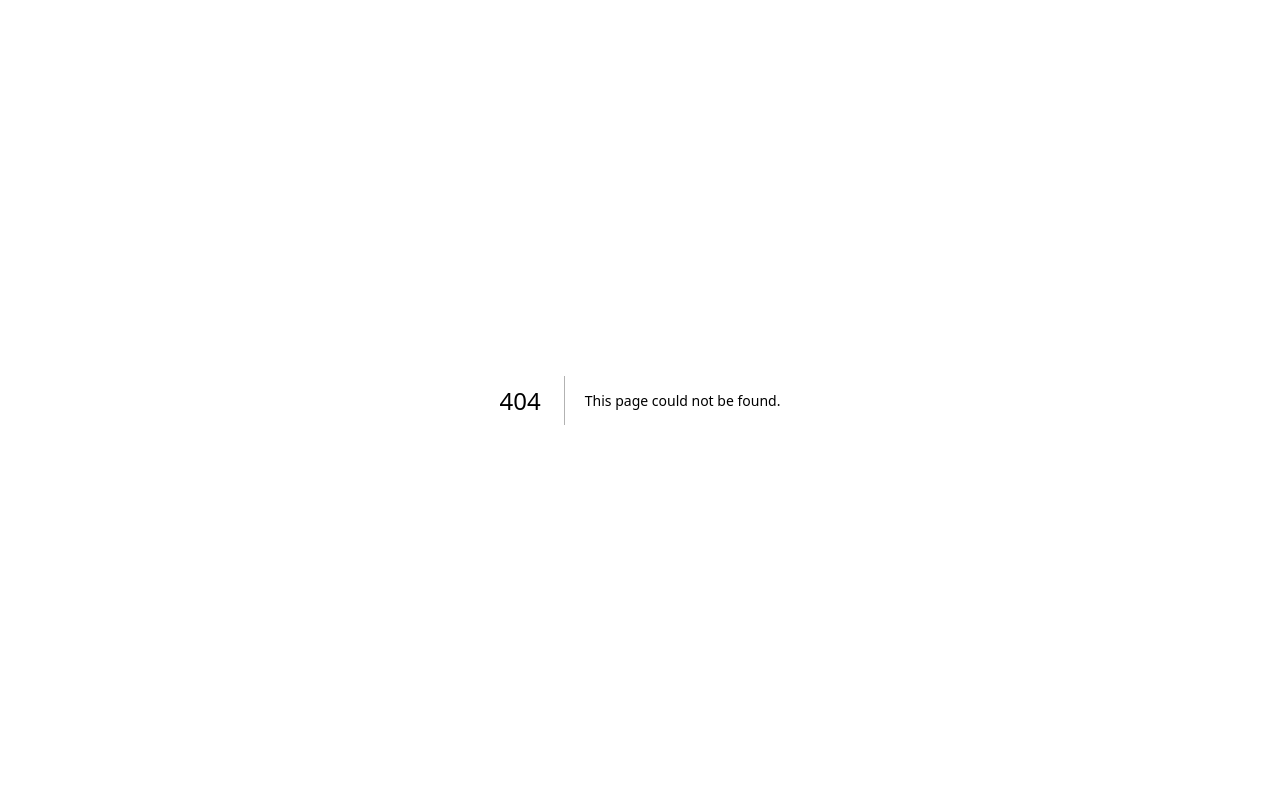
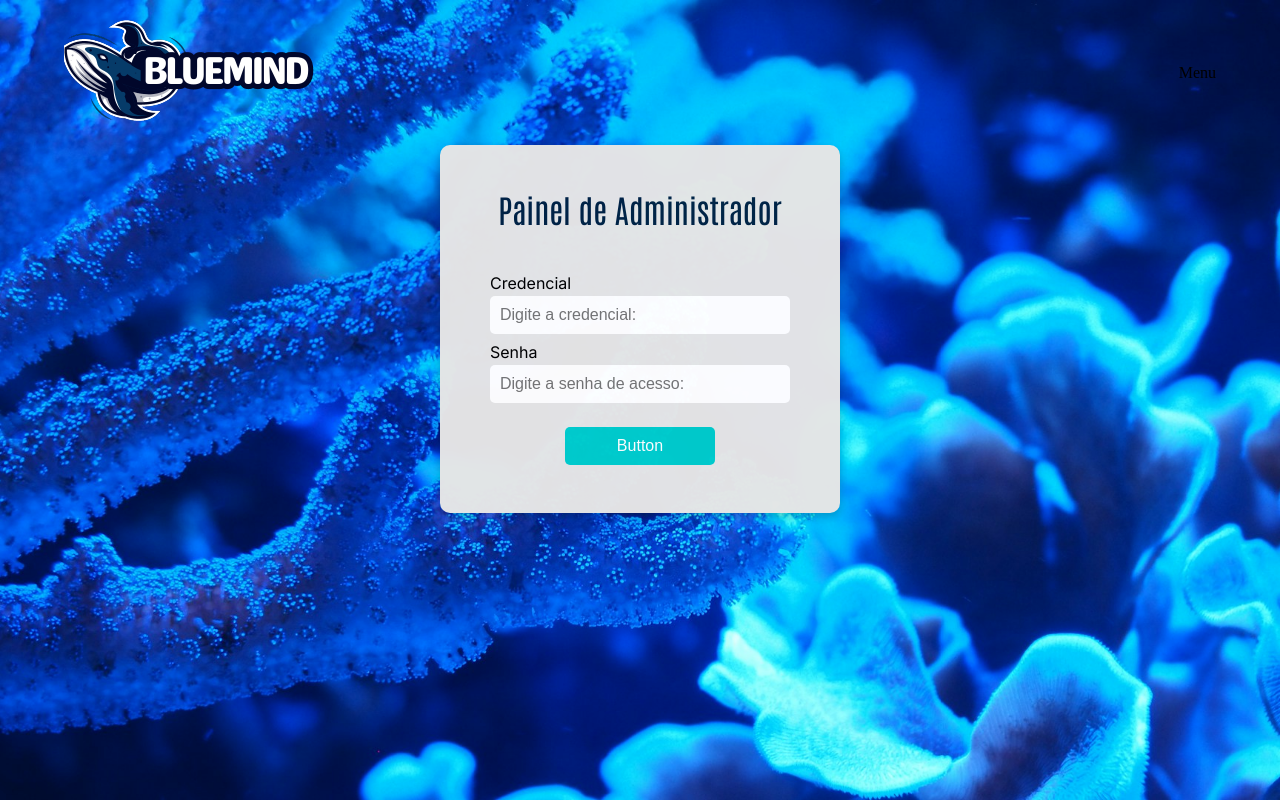
Before and after one commit to LipeArcanjo/bluemind, a Next.js app: page /login in a window 1280 px wide. Before the commit this address had no page. Built offline with nearby package versions, Linux system fonts and the light colour scheme.

Commit message:
feat: create adm login page.

```diff
--- /dev/null
+++ b/src/app/(routs)/login/page.tsx
@@ -0,0 +1,22 @@
+"use client"
+
+import { LoginBox, LoginContainer } from "../../styles/login.styles"
+import Header from "@/components/Header"
+
+export default function Login() {
+    return (
+        <LoginContainer>
+            <Header />
+            <LoginBox>
+                <h2>Painel de Administrador</h2>
+                <form>
+                    <label htmlFor="credencial">Credencial</label>
+                    <input type="text" name="username" id="credencial" placeholder="Digite a credencial:" />
+                    <label htmlFor="senha">Senha</label>
+                    <input type="password" name="password" id="password" placeholder="Digite a senha de acesso:" />
+                    <button type="submit">Button</button>
+                </form>
+            </LoginBox>
+        </LoginContainer>
+    )
+}
--- /dev/null
+++ b/src/app/styles/login.styles.ts
@@ -0,0 +1,67 @@
+import styled from "styled-components";
+import { adventPro , inter, antonio } from "../fonts";
+import { colors } from "../styles/colors"
+
+export const LoginContainer = styled.div`
+    background: url("/images/BG-Login.jpg") no-repeat center center fixed;
+    background-size: cover;
+    height: 100vh;
+    width: 100%;
+    z-index: -1;
+`;
+
+export const LoginBox = styled.div`
+    width:400px;
+    margin: 0 auto;
+    background-color: ${colors.commom.gray};
+    padding: 6vh 2vw;
+    border-radius: 10px;
+    box-shadow: 0 4px 8px rgba(0,0,0,0.2);
+    font-family: ${inter.style.fontFamily};
+    opacity: 0.98;
+
+    & h2 {
+        margin-bottom: 5vh;
+        font-family: ${antonio.style.fontFamily};
+        color: ${colors.major.main};
+        font-size: 2rem;
+        text-align: center;
+    }
+
+    & form {
+        margin: 0 auto;
+        width: 300px;
+        display: flex;
+        flex-direction: column;
+    }
+
+    & label {
+        display: block;
+        margin: 10px 0 5px;
+    }
+
+    & input {
+        width: 300px;
+        padding: 10px;
+        border: none;
+        border-radius: 5px;
+        font-size: 1rem;
+    }
+
+    & button {
+        margin: 3vh auto 0 auto;
+        width: 50%;
+        padding: 10px;
+        border: none;
+        border-radius: 5px;
+        background-color: ${colors.green.light};
+        color: ${colors.commom.white};
+        font-size: 1rem;
+    }
+
+    & button:hover {
+        background-color: ${colors.green.dark};
+        cursor: pointer;
+        transition: 400ms ease-in-out;
+    }
+`
```
